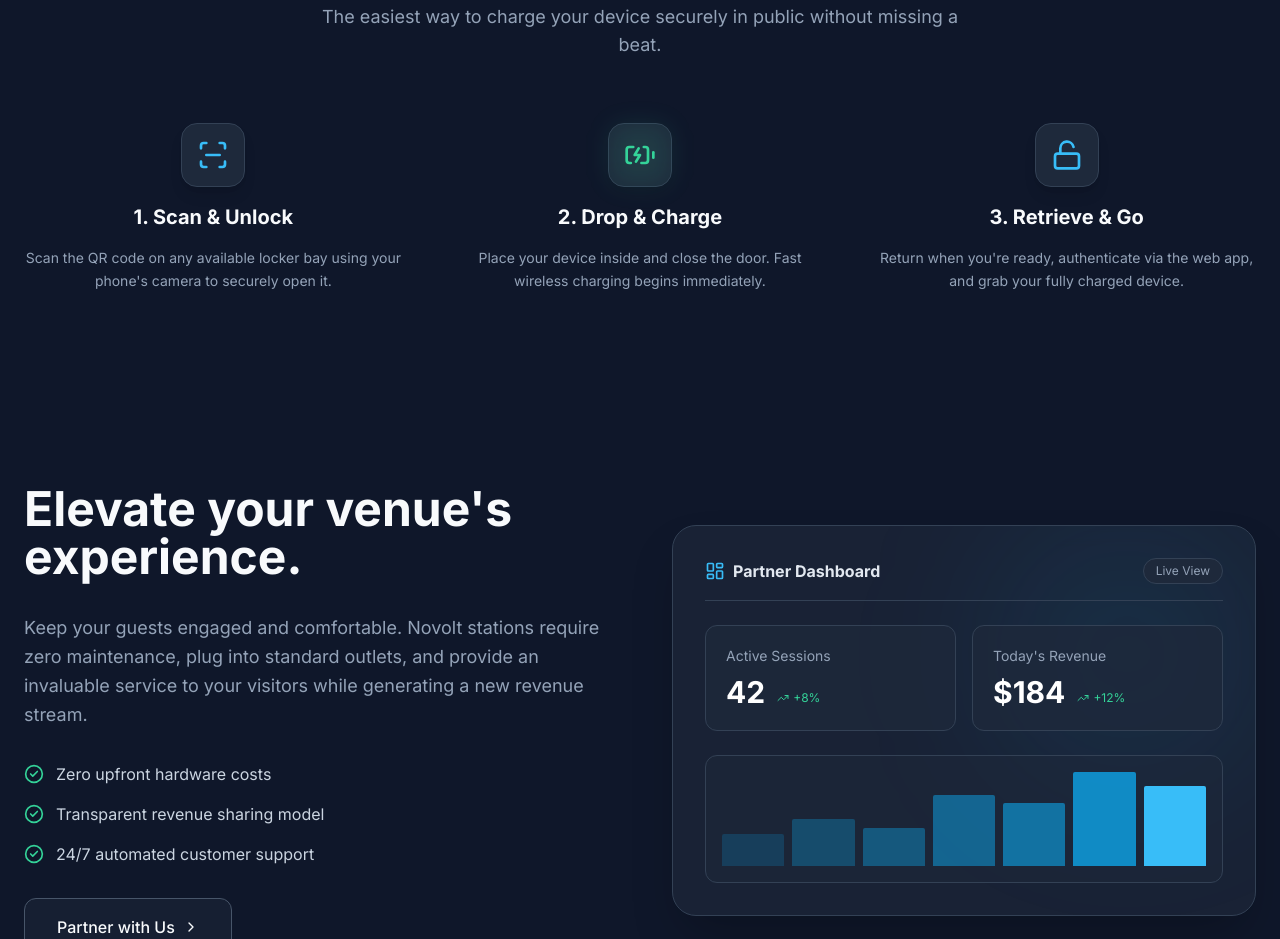
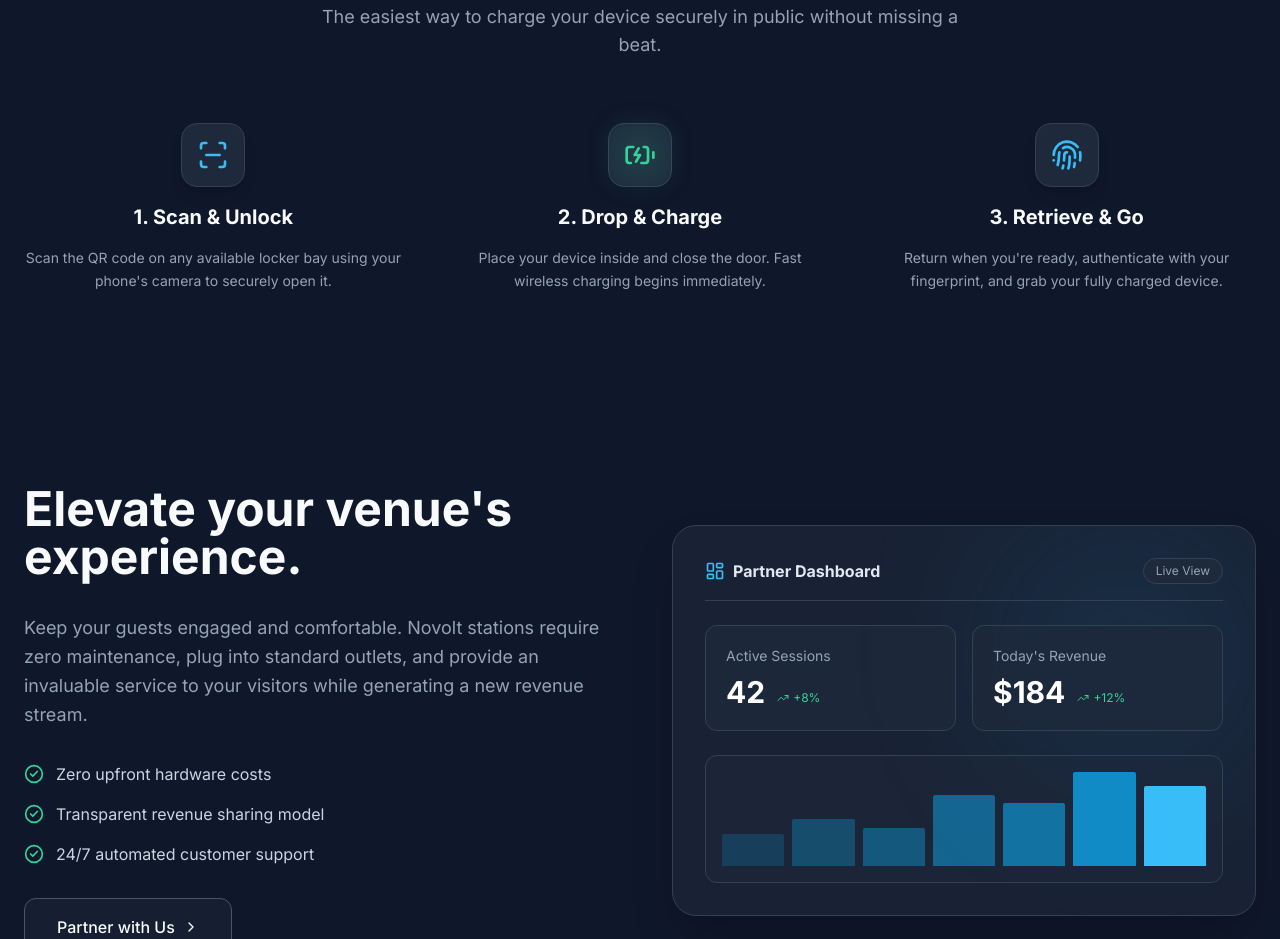
Before and after one commit to OmarAlaaEl-Din/novolt-waitlist, a website: page index.html in a window 1280 px wide. Shown: the part 1096-2035 px from the top of the page. Drawn offline with nearby package versions, Linux system fonts and the light colour scheme.

Commit message:
Update index.html

```diff
--- a/index.html
+++ b/index.html
@@ -143,10 +143,10 @@
 
                 <div class="space-y-4">
                     <div class="w-16 h-16 mx-auto bg-slate-800 rounded-2xl flex items-center justify-center border border-slate-700 text-sky-400 shadow-lg">
-                        <i data-lucide="unlock" class="w-8 h-8"></i>
+                        <i data-lucide="fingerprint" class="w-8 h-8"></i>
                     </div>
                     <h3 class="text-xl font-bold">3. Retrieve & Go</h3>
-                    <p class="text-slate-400 text-sm leading-relaxed">Return when you're ready, authenticate via the web app, and grab your fully charged device.</p>
+                    <p class="text-slate-400 text-sm leading-relaxed">Return when you're ready, authenticate with your fingerprint, and grab your fully charged device.</p>
                 </div>
             </div>
         </div>
@@ -261,7 +261,6 @@
 
                 try {
                     // Send the email to the Vercel API
-                    // التعديل هنا: غيرنا الرابط لـ /api/waitlist علشان يشتغل على Vercel
                     const response = await fetch('/api/waitlist', {
                         method: 'POST',
                         headers: {
@@ -291,7 +290,6 @@
                     }
                 } catch (error) {
                     console.error('Error:', error);
-                    // التعديل هنا: غيرنا رسالة الخطأ علشان تكون مناسبة للموقع الفعلي
                     alert('Could not connect to the server. Please try again later.');
                     submitButton.disabled = false;
                     submitButton.innerHTML = 'Join Waitlist <i data-lucide="arrow-right" class="w-4 h-4"></i>';
@@ -302,5 +300,3 @@
     </script>
 </body>
 </html>
-
-</html>
```
